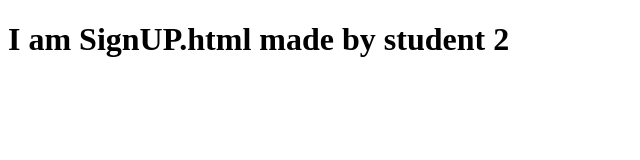
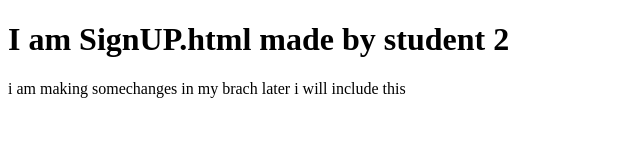
Before and after one commit to viperven/Test-local, a plain HTML site: page signUp.html in a window 1280 px wide. Shown: the whole page, without its empty margins (0-640 px from the left). Drawn offline with Linux system fonts and the light colour scheme.

Commit message:
i have added some paragraphs

```diff
--- a/signUp.html
+++ b/signUp.html
@@ -9,6 +9,7 @@
 
 <body>
     <h1>I am SignUP.html made by student 2</h1>
+    <p>i am making somechanges in my brach later i will include this</p>
 </body>
 
 </html>
```
